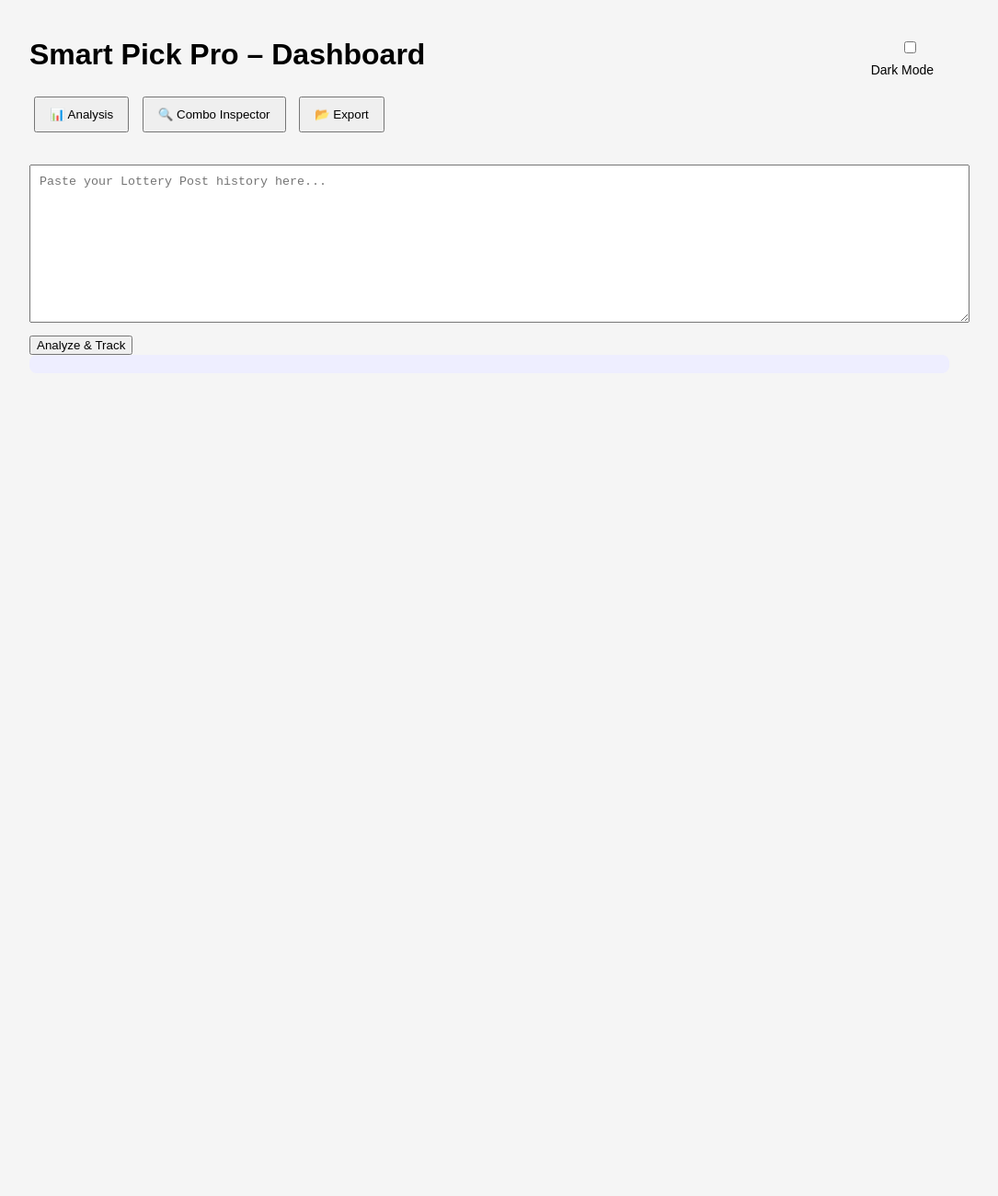
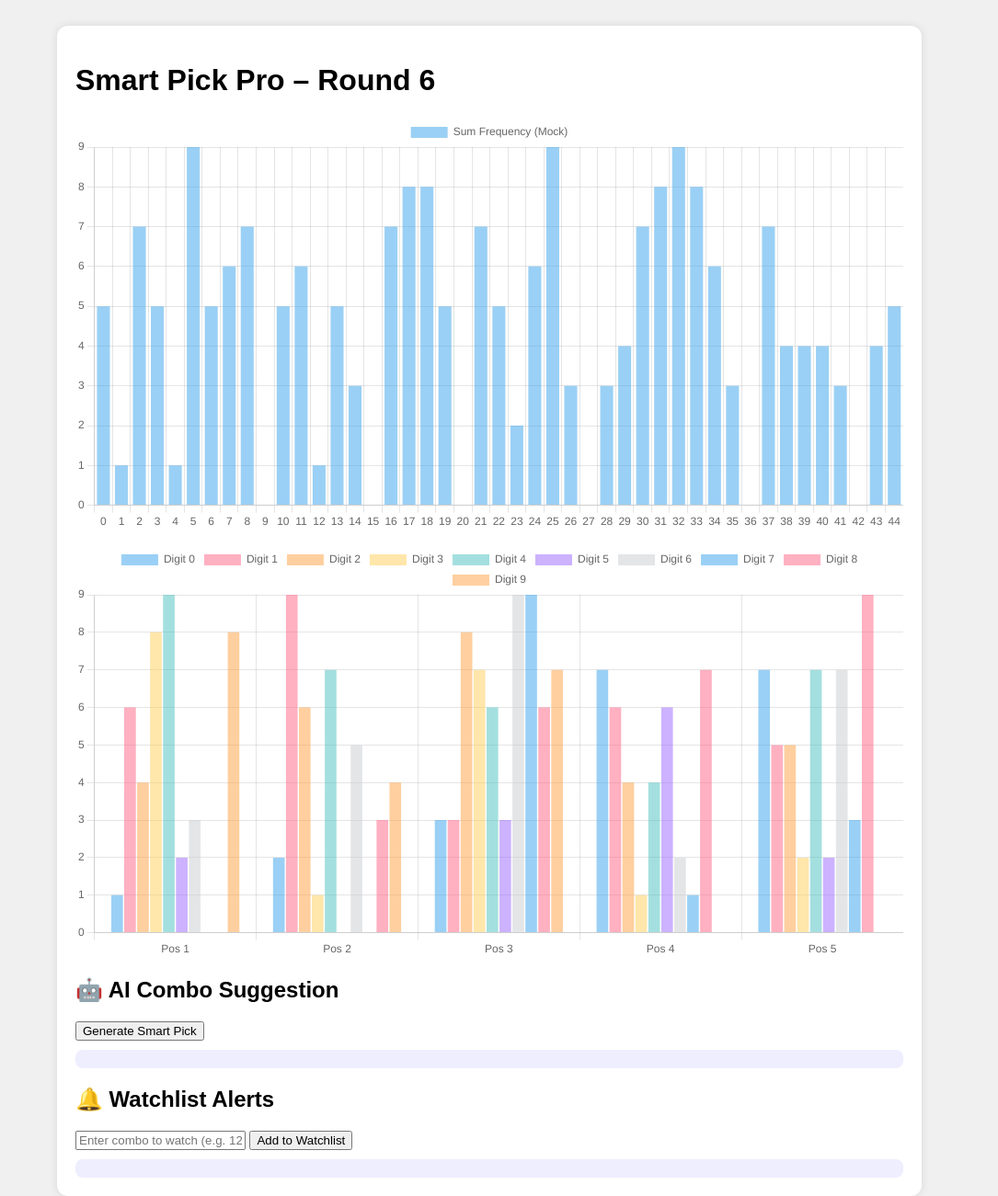
Before and after one commit to shawnb843/smart-pick-generator, a plain HTML site: page index.html in a window 1280 px wide. Shown: the whole page at 92% size, without its empty margins (108-1193 px from the left). Before the commit the page ends 800 px from the top, so only its background shows below. Drawn offline with nearby package versions, Linux system fonts and the light colour scheme.

Commit message:
Add files via upload

```diff
--- a/index.html
+++ b/index.html
@@ -2,43 +2,24 @@
 <html lang="en">
 <head>
   <meta charset="UTF-8" />
-  <title>Smart Pick Pro - Dashboard</title>
+  <title>Smart Pick Pro - Round 6</title>
   <link rel="stylesheet" href="style.css" />
+  <script src="https://cdn.jsdelivr.net/npm/chart.js"></script>
 </head>
 <body>
-  <div id="app" class="light">
-    <header>
-      <h1>Smart Pick Pro – Dashboard</h1>
-      <label class="toggle">
-        <input type="checkbox" id="darkModeToggle" />
-        Dark Mode
-      </label>
-    </header>
-    <nav>
-      <button onclick="switchTab('analysis')">📊 Analysis</button>
-      <button onclick="switchTab('combo')">🔍 Combo Inspector</button>
-      <button onclick="switchTab('export')">📂 Export</button>
-    </nav>
+  <div id="app">
+    <h1>Smart Pick Pro – Round 6</h1>
+    <canvas id="sumChart" height="150"></canvas>
+    <canvas id="digitHeatmap" height="150"></canvas>
 
-    <section id="analysis" class="tab active">
-      <textarea id="history" rows="10" placeholder="Paste your Lottery Post history here..."></textarea><br>
-      <button onclick="analyze()">Analyze & Track</button>
-      <div id="results"></div>
-    </section>
+    <h2>🤖 AI Combo Suggestion</h2>
+    <button onclick="generateCombo()">Generate Smart Pick</button>
+    <div id="comboOutput"></div>
 
-    <section id="combo" class="tab">
-      <input id="comboInput" placeholder="Enter combo (e.g. 382)" />
-      <button onclick="inspectCombo()">Inspect Combo</button>
-      <div id="comboDetails"></div>
-    </section>
-
-    <section id="export" class="tab">
-      <input id="filterDigit" placeholder="Required Digit (e.g. 1)" />
-      <input id="filterSum" placeholder="Required Sum (e.g. 18)" />
-      <button onclick="testFilters()">Test Filter Performance</button>
-      <button onclick="downloadCSV()">📥 Export CSV</button>
-      <div id="filterResults"></div>
-    </section>
+    <h2>🔔 Watchlist Alerts</h2>
+    <input id="watchInput" placeholder="Enter combo to watch (e.g. 12345)" />
+    <button onclick="addToWatchlist()">Add to Watchlist</button>
+    <div id="watchlist"></div>
   </div>
   <script src="script.js"></script>
 </body>
--- a/script.js
+++ b/script.js
@@ -1,84 +1,37 @@
-function switchTab(tabId) {
-  document.querySelectorAll('.tab').forEach(tab => tab.classList.remove('active'));
-  document.getElementById(tabId).classList.add('active');
+function generateCombo() {
+  const pick = Array.from({ length: 5 }, () => Math.floor(Math.random() * 10)).join('');
+  document.getElementById("comboOutput").innerText = `🔮 Suggested Combo: ${pick}`;
 }
 
-document.getElementById("darkModeToggle").addEventListener("change", (e) => {
-  document.getElementById("app").classList.toggle("dark", e.target.checked);
-});
+const watchlist = [];
 
-function analyze() {
-  const raw = document.getElementById("history").value.trim();
-  const lines = raw.split(/\n+/).filter(Boolean);
-  const drawData = [];
-  let currentDate = null;
-  let results = "<h3>Combo Evolution Tracker</h3>";
+function addToWatchlist() {
+  const input = document.getElementById("watchInput").value.trim();
+  if (!/^\d{3,5}$/.test(input)) {
+    alert("Please enter a 3–5 digit combo.");
+    return;
+  }
+  watchlist.push(input);
+  document.getElementById("watchlist").innerHTML = "📌 Watchlist:<br>" + watchlist.join("<br>");
+}
 
-  lines.forEach((line, i) => {
-    const dateMatch = line.match(/(Sunday|Monday|Tuesday|Wednesday|Thursday|Friday|Saturday),\s+(\w+\s+\d{1,2},\s+\d{4})/);
-    if (dateMatch) {
-      currentDate = new Date(dateMatch[2]);
-      return;
+window.onload = function () {
+  new Chart(document.getElementById("sumChart"), {
+    type: 'bar',
+    data: {
+      labels: Array.from({length: 45}, (_, i) => i),
+      datasets: [{ label: 'Sum Frequency (Mock)', data: Array.from({length: 45}, () => Math.floor(Math.random() * 10)) }]
     }
-    const numMatch = line.match(/\d{3,5}/);
-    if (!numMatch || !currentDate) return;
-    const digits = numMatch[0].split('').map(Number);
-    const sum = digits.reduce((a,b)=>a+b, 0);
-    const dateStr = currentDate.toLocaleDateString();
-    drawData.push({ digits, sum, date: dateStr });
-    results += `Draw ${i+1}: ${digits.join("")} | Sum: ${sum} | Date: ${dateStr}<br>`;
   });
 
-  localStorage.setItem("drawJSON", JSON.stringify(drawData));
-  document.getElementById("results").innerHTML = results;
+  new Chart(document.getElementById("digitHeatmap"), {
+    type: 'bar',
+    data: {
+      labels: ['Pos 1', 'Pos 2', 'Pos 3', 'Pos 4', 'Pos 5'],
+      datasets: Array.from({ length: 10 }, (_, d) => ({
+        label: `Digit ${d}`,
+        data: Array.from({ length: 5 }, () => Math.floor(Math.random() * 10))
+      }))
+    }
+  });
 }
-
-function inspectCombo() {
-  const input = document.getElementById("comboInput").value.trim();
-  if (!input.match(/^\d{3,5}$/)) {
-    document.getElementById("comboDetails").innerText = "Invalid combo. Use 3–5 digits.";
-    return;
-  }
-
-  const digits = input.split('').map(Number);
-  const sum = digits.reduce((a,b)=>a+b, 0);
-  const rootSum = sum % 9 === 0 ? 9 : sum % 9;
-  const mirrors = digits.map(d => (d + 5) % 10);
-  const vtracs = digits.map(d => Math.floor(d / 2)).join("");
-
-  document.getElementById("comboDetails").innerHTML = `
-    <strong>Combo:</strong> ${input}<br>
-    <strong>Sum:</strong> ${sum}<br>
-    <strong>Root Sum:</strong> ${rootSum}<br>
-    <strong>Mirrors:</strong> ${mirrors.join("")}<br>
-    <strong>VTRAC:</strong> ${vtracs}
-  `;
-}
-
-function testFilters() {
-  const requiredDigit = document.getElementById("filterDigit").value;
-  const requiredSum = parseInt(document.getElementById("filterSum").value);
-  const data = JSON.parse(localStorage.getItem("drawJSON") || "[]");
-  let hits = 0;
-
-  data.forEach(entry => {
-    const matchDigit = requiredDigit ? entry.digits.includes(parseInt(requiredDigit)) : true;
-    const matchSum = requiredSum ? entry.sum === requiredSum : true;
-    if (matchDigit && matchSum) hits++;
-  });
-
-  document.getElementById("filterResults").innerText = `Hits: ${hits} of ${data.length} draws matched filters.`;
-}
-
-function downloadCSV() {
-  const data = JSON.parse(localStorage.getItem("drawJSON") || "[]");
-  const csvRows = ["Date,Combo,Sum"];
-  data.forEach(entry => {
-    csvRows.push(`${entry.date},${entry.digits.join("")},${entry.sum}`);
-  });
-  const blob = new Blob([csvRows.join("\n")], { type: 'text/csv' });
-  const link = document.createElement("a");
-  link.href = URL.createObjectURL(blob);
-  link.download = "draw_history.csv";
-  link.click();
-}
--- a/style.css
+++ b/style.css
@@ -1,50 +1,23 @@
 body {
   font-family: sans-serif;
-  margin: 0;
-  background: #f5f5f5;
+  background: #f0f0f0;
+  padding: 20px;
 }
 #app {
-  max-width: 1000px;
+  max-width: 900px;
   margin: auto;
+  background: white;
   padding: 20px;
+  border-radius: 12px;
+  box-shadow: 0 0 10px rgba(0,0,0,0.1);
 }
-header {
-  display: flex;
-  justify-content: space-between;
-  align-items: center;
+canvas {
+  background: white;
+  margin: 15px 0;
 }
-.toggle {
-  font-size: 14px;
-}
-nav button {
-  margin: 5px;
-  padding: 10px 15px;
-}
-.tab {
-  display: none;
-  margin-top: 20px;
-}
-.tab.active {
-  display: block;
-}
-textarea, input {
-  width: 100%;
-  padding: 10px;
-  margin: 10px 0;
-}
-#results, #comboDetails, #filterResults {
+#comboOutput, #watchlist {
   background: #eef;
   padding: 10px;
+  margin-top: 10px;
   border-radius: 8px;
 }
-.dark {
-  background-color: #1f1f1f;
-  color: white;
-}
-.dark input, .dark textarea {
-  background: #333;
-  color: white;
-}
-.dark #results, .dark #comboDetails, .dark #filterResults {
-  background: #2c2c2c;
-}
```
